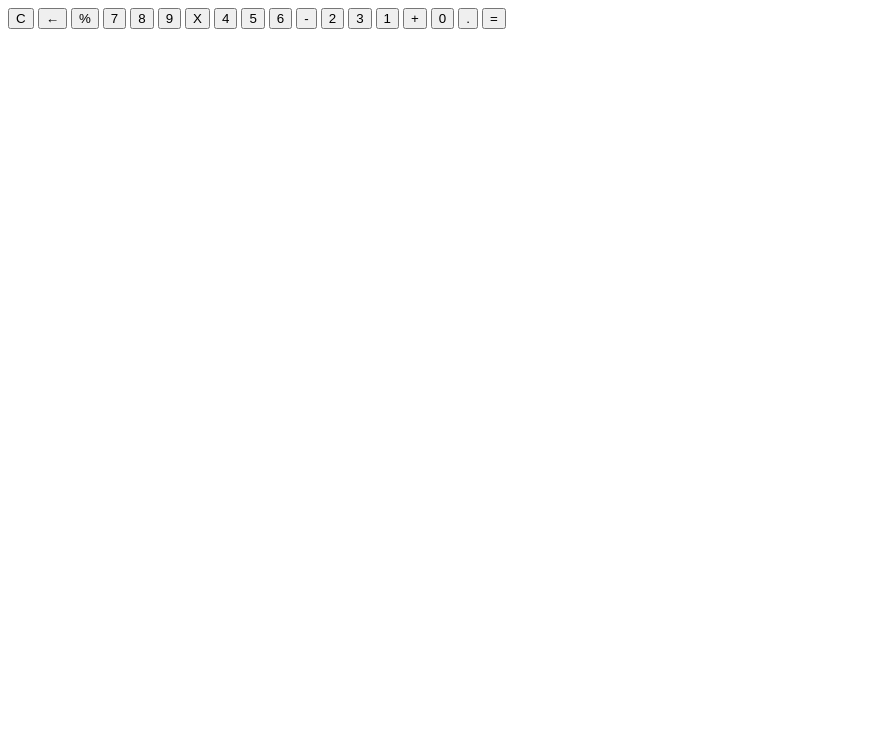
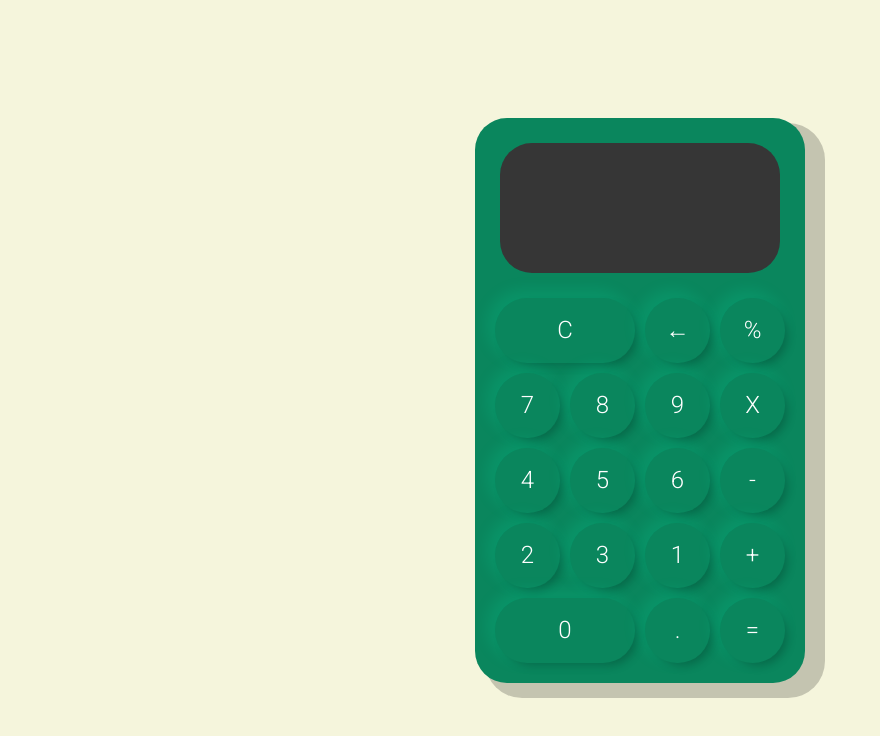
Before and after one commit to RicardoVasq/CalculadoraJs, a plain HTML site: page index.html in a window 1280 px wide. Shown: the whole page, without its empty margins (0-880 px from the left). Drawn offline with Linux system fonts and the light colour scheme.

Commit message:
CSS terminado

```diff
--- a/index.html
+++ b/index.html
@@ -5,13 +5,15 @@
      <meta http-equiv="X-UA-Compatible" content="IE=edge">
      <meta name="viewport" content="width=device-width, initial-scale=1.0">
      <title>Claculadora by Ricardo Vasquez</title>
+     <link rel="preconnect" href="https://fonts.gstatic.com">
+<link href="https://fonts.googleapis.com/css2?family=Roboto:wght@300&display=swap" rel="stylesheet">
      <link rel="stylesheet" href="style.css">
 </head>
 <body>
      <dvi class="container">
           <div class="calculadora">
                <div class="display">
-                    <div id="vlaro-anterior"></div>
+                    <div id="valor-anterior"></div>
                     <div id="valor-actual"></div>
                </div>
                <button class="col-2">C</button>
--- a/style.css
+++ b/style.css
@@ -0,0 +1,72 @@
+*{
+     font-family: 'Roboto', sans-serif;
+     color: #fff;
+}
+
+body{
+     margin: 0;
+     background-color: beige;
+}
+
+.container{
+     display: flex;
+     justify-content: center;
+     align-items: center;
+     height: 100vh;
+}
+
+.calculadora{
+     display: grid;
+     grid-template-columns: repeat(4, 75px);
+     grid-template-rows: 160px repeat(5,75px);
+     background-color: rgb(10, 134, 93);
+     padding: 15px;
+     border-radius: 32px;
+     box-shadow: 15px 10px 0px 5px #00000033;
+}
+
+button{
+     cursor: pointer;
+     margin: 5px;
+     padding: 0;
+     border-radius: 32px;
+     font-size: 1.5em;
+     border: none;
+     background-color: rgb(10, 134, 93);
+     box-shadow: 5px 5px 10px -3px #00000040, -5px -5px 15px 3px #00ffc11f
+}
+
+button:active{
+     background-color: rgb(7, 82, 57);
+}
+
+button:focus{
+     outline: none;
+}
+
+.display{
+     grid-column: 1/-1;
+     padding: 16px;
+     display: flex;
+     margin: 10px 10px 20px;
+     flex-direction: column;
+     align-items: flex-end;
+     background-color: #363636;
+     border-radius: 32px;
+     text-align: right;
+     justify-content: space-between;
+     word-break: break-all;
+     box-shadow: 0px, 0px, 10px #00000033;
+}
+
+.col-2{
+     grid-column: span 2;
+}
+
+#valor-actual{
+     font-size: 1.5em;
+}
+
+#valor-anterior{
+     font-size: 2em;
+}
```
